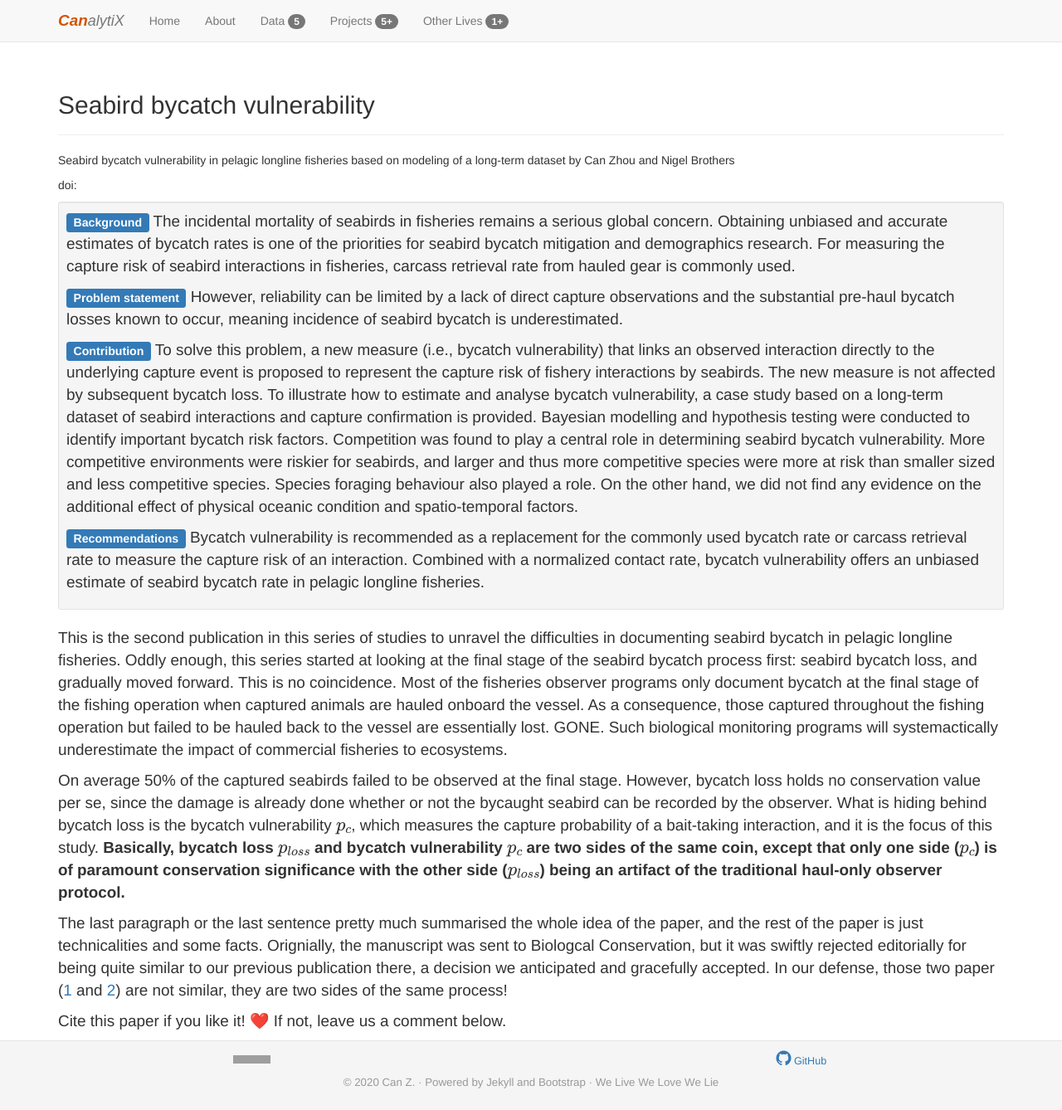
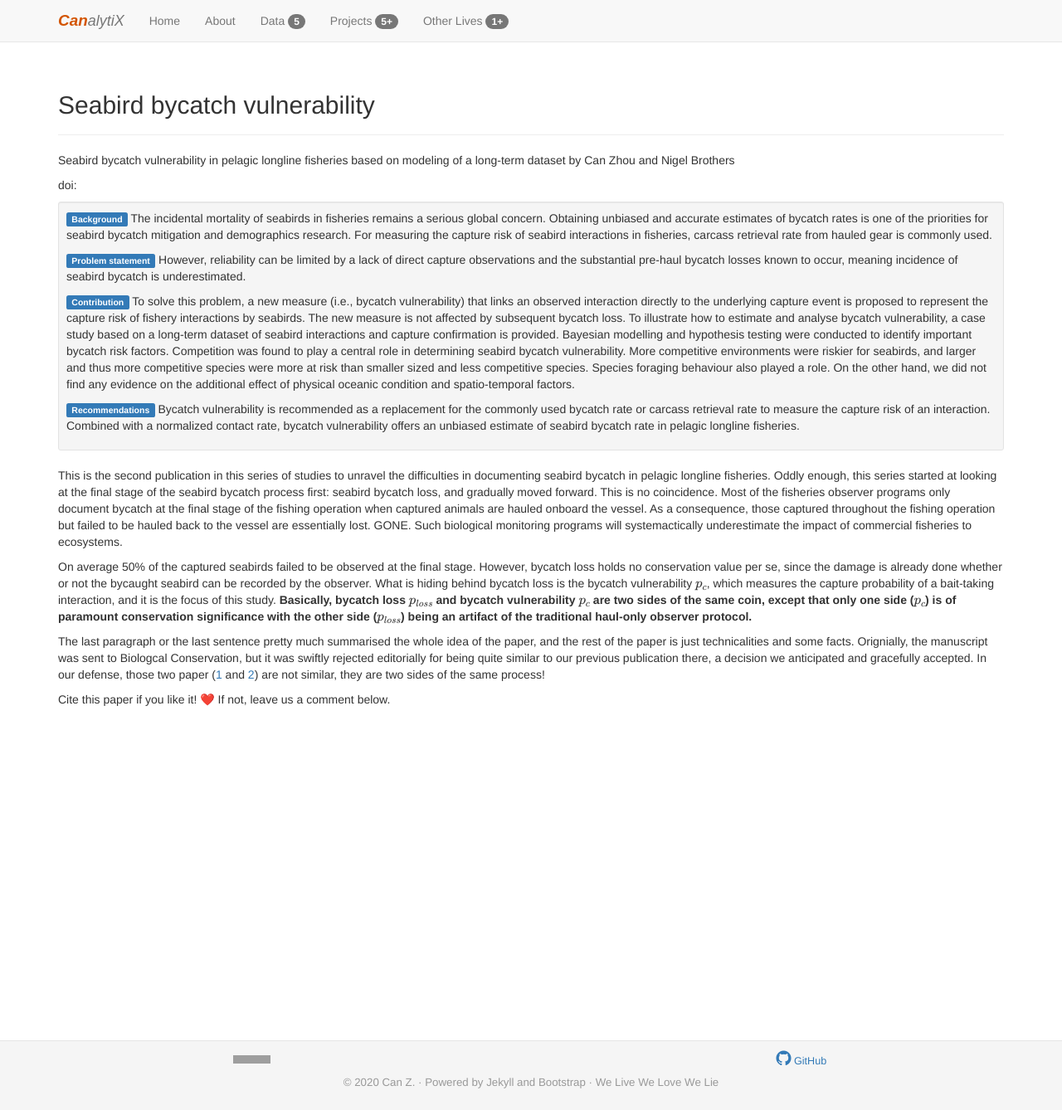
Before and after one commit to HVoltBb/HVoltBb.github.io, a Jekyll site: the page built from random/posts/birdbycatch_paper2021.html, in a window 1280 px wide and 1338 px high. Shown: the whole window at 83% size. Built offline with Jekyll 4.4.1, drawn with Linux system fonts in a browser that asks for light colours; formulas are drawn with MathJax 3; comment, search, counter and statistics services are not loaded; grey boxes are pictures that could not be loaded.

Commit message:
Revert "Update birdbycatch_paper2021.html"
This reverts commit ebe449579e22a53a0aabdb279f333d0ebc6bf43c.

```diff
--- a/random/posts/birdbycatch_paper2021.html
+++ b/random/posts/birdbycatch_paper2021.html
@@ -14,13 +14,13 @@ description: Read seabird vulnerability in pelagic longline fisheries with Can Z
 <p>Seabird bycatch vulnerability in pelagic longline fisheries based on modeling of a long-term dataset by Can Zhou and Nigel Brothers</p>
 <p>doi:<a href="#"></a></p>
 <div class="well well-sm">
-<p class="bigger"><span class="label label-primary">Background</span> The incidental mortality of seabirds in fisheries remains a serious global concern. Obtaining unbiased and accurate estimates of bycatch rates is one of the priorities for seabird bycatch mitigation and demographics research. For measuring the capture risk of seabird interactions in fisheries, carcass retrieval rate from hauled gear is commonly used. </p>
-<p class="bigger"><span class="label label-primary">Problem statement</span> However, reliability can be limited by a lack of direct capture observations and the substantial pre-haul bycatch losses known to occur, meaning incidence of seabird bycatch is underestimated. </p>
-<p class="bigger"><span class="label label-primary">Contribution</span> To solve this problem, a new measure (i.e., bycatch vulnerability) that links an observed interaction directly to the underlying capture event is proposed to represent the capture risk of fishery interactions by seabirds. The new measure is not affected by subsequent bycatch loss. To illustrate how to estimate and analyse bycatch vulnerability, a case study based on a long-term dataset of seabird interactions and capture confirmation is provided. Bayesian modelling and hypothesis testing were conducted to identify important bycatch risk factors. Competition was found to play a central role in determining seabird bycatch vulnerability. More competitive environments were riskier for seabirds, and larger and thus more competitive species were more at risk than smaller sized and less competitive species. Species foraging behaviour also played a role. On the other hand, we did not find any evidence on the additional effect of physical oceanic condition and spatio-temporal factors. </p>
-<p class="bigger"><span class="label label-primary">Recommendations</span> Bycatch vulnerability is recommended as a replacement for the commonly used bycatch rate or carcass retrieval rate to measure the capture risk of an interaction. Combined with a normalized contact rate, bycatch vulnerability offers an unbiased estimate of seabird bycatch rate in pelagic longline fisheries.</p>
+<p><span class="label label-primary">Background</span> The incidental mortality of seabirds in fisheries remains a serious global concern. Obtaining unbiased and accurate estimates of bycatch rates is one of the priorities for seabird bycatch mitigation and demographics research. For measuring the capture risk of seabird interactions in fisheries, carcass retrieval rate from hauled gear is commonly used. </p>
+<p><span class="label label-primary">Problem statement</span> However, reliability can be limited by a lack of direct capture observations and the substantial pre-haul bycatch losses known to occur, meaning incidence of seabird bycatch is underestimated. </p>
+<p><span class="label label-primary">Contribution</span> To solve this problem, a new measure (i.e., bycatch vulnerability) that links an observed interaction directly to the underlying capture event is proposed to represent the capture risk of fishery interactions by seabirds. The new measure is not affected by subsequent bycatch loss. To illustrate how to estimate and analyse bycatch vulnerability, a case study based on a long-term dataset of seabird interactions and capture confirmation is provided. Bayesian modelling and hypothesis testing were conducted to identify important bycatch risk factors. Competition was found to play a central role in determining seabird bycatch vulnerability. More competitive environments were riskier for seabirds, and larger and thus more competitive species were more at risk than smaller sized and less competitive species. Species foraging behaviour also played a role. On the other hand, we did not find any evidence on the additional effect of physical oceanic condition and spatio-temporal factors. </p>
+<p><span class="label label-primary">Recommendations</span> Bycatch vulnerability is recommended as a replacement for the commonly used bycatch rate or carcass retrieval rate to measure the capture risk of an interaction. Combined with a normalized contact rate, bycatch vulnerability offers an unbiased estimate of seabird bycatch rate in pelagic longline fisheries.</p>
 </div>
 
-<p class="bigger">This is the second publication in this series of studies to unravel the difficulties in documenting seabird bycatch in pelagic longline fisheries. Oddly enough, this series started at looking at the final stage of the seabird bycatch process first: seabird bycatch loss, and gradually moved forward. This is no coincidence. Most of the fisheries observer programs only document bycatch at the final stage of the fishing operation when captured animals are hauled onboard the vessel. As a consequence, those captured throughout the fishing operation but failed to be hauled back to the vessel are essentially lost. GONE. Such biological monitoring programs will systemactically underestimate the impact of commercial fisheries to ecosystems.</p>
-<p class="bigger">On average 50% of the captured seabirds failed to be observed at the final stage. However, bycatch loss holds no conservation value per se, since the damage is already done whether or not the bycaught seabird can be recorded by the observer. What is hiding behind bycatch loss is the bycatch vulnerability \(p_c\), which measures the capture probability of a bait-taking interaction, and it is the focus of this study. <b>Basically, bycatch loss \(p_{loss}\) and bycatch vulnerability \(p_c\) are two sides of the same coin, except that only one side (\(p_c\)) is of paramount conservation significance with the other side (\(p_{loss}\)) being an artifact of the traditional haul-only observer protocol.</b></p>
-<p class="bigger">The last paragraph or the last sentence pretty much summarised the whole idea of the paper, and the rest of the paper is just technicalities and some facts. Orignially, the manuscript was sent to Biologcal Conservation, but it was swiftly rejected editorially for being quite similar to our previous publication there, a decision we anticipated and gracefully accepted. In our defense, those two paper (<a href="#">1</a> and <a href="#">2</a>) are not similar, they are two sides of the same process!</p>
-<p class="bigger">Cite this paper if you like it! &#10084;&#65039; If not, leave us a comment below.</p>
+<p>This is the second publication in this series of studies to unravel the difficulties in documenting seabird bycatch in pelagic longline fisheries. Oddly enough, this series started at looking at the final stage of the seabird bycatch process first: seabird bycatch loss, and gradually moved forward. This is no coincidence. Most of the fisheries observer programs only document bycatch at the final stage of the fishing operation when captured animals are hauled onboard the vessel. As a consequence, those captured throughout the fishing operation but failed to be hauled back to the vessel are essentially lost. GONE. Such biological monitoring programs will systemactically underestimate the impact of commercial fisheries to ecosystems.</p>
+<p>On average 50% of the captured seabirds failed to be observed at the final stage. However, bycatch loss holds no conservation value per se, since the damage is already done whether or not the bycaught seabird can be recorded by the observer. What is hiding behind bycatch loss is the bycatch vulnerability \(p_c\), which measures the capture probability of a bait-taking interaction, and it is the focus of this study. <b>Basically, bycatch loss \(p_{loss}\) and bycatch vulnerability \(p_c\) are two sides of the same coin, except that only one side (\(p_c\)) is of paramount conservation significance with the other side (\(p_{loss}\)) being an artifact of the traditional haul-only observer protocol.</b></p>
+<p>The last paragraph or the last sentence pretty much summarised the whole idea of the paper, and the rest of the paper is just technicalities and some facts. Orignially, the manuscript was sent to Biologcal Conservation, but it was swiftly rejected editorially for being quite similar to our previous publication there, a decision we anticipated and gracefully accepted. In our defense, those two paper (<a href="#">1</a> and <a href="#">2</a>) are not similar, they are two sides of the same process!</p>
+<p>Cite this paper if you like it! &#10084;&#65039; If not, leave us a comment below.</p>
```
